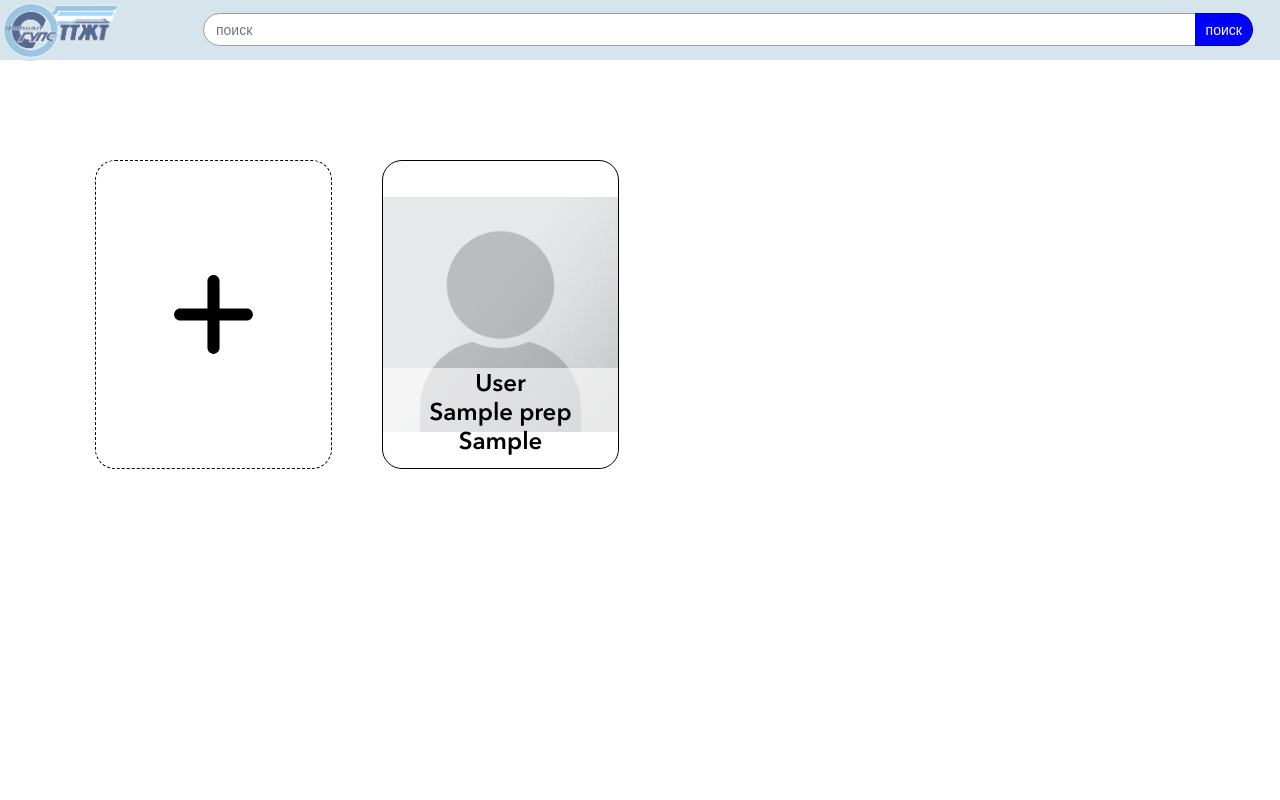
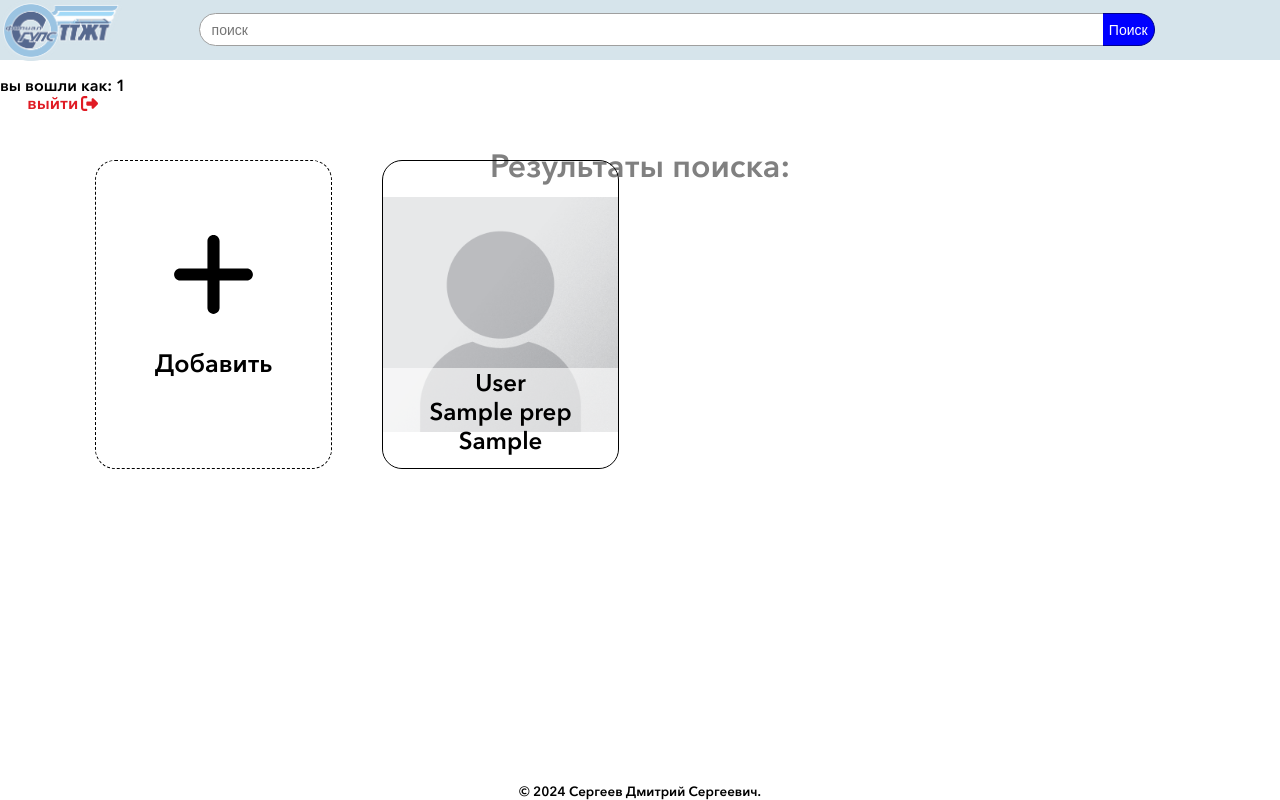
Before and after one commit to giorno2/diplom, a PHP site: page /main_src.php in a window 1280 px wide. Run offline with PHP 8.4, Linux system fonts and the light colour scheme; the visitor is signed in with stand-in values (Sample User, id 1); tables that the repository leaves empty hold one stand-in row (values such as "Sample post"); data that the repository does not hold is empty.

Commit message:
сделаны правки
много правок

```diff
--- a/main_src.php
+++ b/main_src.php
@@ -9,7 +9,7 @@
 <head>
     <meta charset="UTF-8">
     <link rel="stylesheet" href="style.css">
-    <title>главная</title>
+    <title>Главная</title>
 </head>
 <body>
 
@@ -19,18 +19,17 @@
             <?php
             $pst = $_POST['search'];
             printf("<input type='search' name='search' class='search' placeholder='поиск' value= '$pst'>") ?>
-            <input type="submit" value="поиск" class="src_btn">
+            <input type="submit" value="Поиск" class="src_btn">
         </form>
-    </div>
-    <div class="sidebar" id="sidebar">
-        <button id="bs"><img src="pic/bars-solid.svg" alt="" width="46" height="38"></button>
-        <ul>
-            <li id="tb"><div id="ind"><a class="e" href="main.php">преподаватели</a> <a href="main.php"><img id="book" src="pic/book-solid.svg" alt="" width="46" height="38"></a></div></li>
-            <li id="tp"><div id="ind"><a class="e" href="main.php">курсы </a> <a href="main_krs.php"><img id="pen" src="pic/pen-solid.svg" alt="" width="46" height="38"></a></div></li>
-        </ul>
+        <div id="logout">
+        <?php echo("<p>" . "вы вошли как: " . $_SESSION["login"] . "</p>"); ?>
+        <a href="logout.php">выйти<img src="pic/right-from-bracket-solid.svg" width="17px" height="17px"></a></div>
+        <div id="vresps">
+        <h1 id="resps">Результаты поиска:</h1>
+        </div>
     </div>
     <div class="content">
-        <a href="add_prep.php"> <div class="prep_new"><img id="plus" src="pic/plus-solid.svg" alt="" width="96.57px" height="96.57px"></div></a>
+        <a href="add_prep.php"> <div class="prep_new"><img id="plus" src="pic/plus-solid.svg" alt="" width="96.57px" height="96.57px"><p id="dobav">Добавить</p></div></a>
         <?php
         clearstatcache();
         include 'sql.php';
@@ -46,7 +45,7 @@
                 echo '<p>' . $row['name'] . '</p>';
                 echo '<p>' . $row['patronymic'] . '</p>';
                 echo '</div>';
-                echo '<div class="photo"><img src="im/' . $row['id'] . '.png"></div></a>';
+                echo '<div class="photo"><img src="im/' . $row['id'] . '.png" onerror="hideBrokenImage(this)"></div></a>';
                 echo '<a href="del_prep.php?id='. $row['id'] . '" class="d">';
                 echo '<div class="del_btn"><img src="pic/x-solid.svg" alt=""  width = "30px" height = "30px"></div>';
                 echo '</a>';
@@ -56,6 +55,17 @@
 
         ?>
     </div>
+ <footer>
+ <small>
+ © 2024 Сергеев Дмитрий Сергеевич.
+ </small>
+ </footer>
+
     <script src="script.js"></script>
+    <script type="text/javascript">
+    function hideBrokenImage(element){
+        element.style.display = 'none';
+}
+    </script>
 </body>
 </html>
--- a/sql.php
+++ b/sql.php
@@ -405,9 +405,7 @@
             } else {
                 echo "Error deleting photo";
             }
-        } else {
-            echo "Photo does not exist";
-        }
+        } else {}
     } catch (PDOException $e) {
         echo "Error: " . $e->getMessage();
     }
--- a/style.css
+++ b/style.css
@@ -42,6 +42,17 @@
 .main h1{
     align-self: center;
     margin-left: 20px;
+}
+#resps{
+    align-self: center;
+    margin-left 20px;
+    color:gray;
+}
+#vresps{
+    width:100%;
+    display:flex;
+    align-items:center;
+    justify-content:center;
 }
 .log{
     display: flex;
@@ -131,9 +142,6 @@
     display: flex;
     flex-direction: row;
     flex-wrap: wrap;
-}
-#mc{
-    margin-top: 180px;
 }
 
 .prep_new{
@@ -338,7 +346,7 @@
     align-items: baseline;
     justify-content: center;
     width:1830px;
-    height: 382px;
+    height: 450px;
     border: 1px solid black;
     border-radius: 20px;
     margin-top:10px;
@@ -370,7 +378,7 @@
     width: 100%;
 }
 #krs input{
-    height: 20px;
+    height: 30px;
     width: 1800px;
 }
 #krs_m input{
@@ -522,7 +530,7 @@
     align-items:center;
     justify-content:center;
     height: 60px;
-    width: 90%;
+    width: 82%;
     margin-top:-6px;
 }
 .tab {
@@ -576,3 +584,35 @@
     border-bottom: 1px solid #909090;
     color:#909090;
 }
+#dobav{
+    font-weight:bold;
+    font-size:25px;
+}
+
+footer {
+    width:100%;
+    position:absolute;
+    bottom:0px;
+    text-align: center;
+    color: #000;
+}
+#logout{
+    display:flex;
+    align-items:center;
+    justify-content:center;
+    height:100%;
+    flex-direction:column;
+}
+#logout p{
+    margin-bottom:-3px;
+    margin-top:-3px;
+}
+#logout a{
+    font-size:17px;
+    vertical-align:center;
+    color:#e01b24;
+}
+#logout img{
+    margin-left:3px;
+    margin-bottom:-3px;
+}
```
Also changed, not shown: add_prep.php (+18 -10 lines), edit_prep.php (+18 -10 lines), index.php (+6 -1 lines), logout.php (added, +10 -0 lines), main.php (+13 -5 lines), script.js (+49 -73 lines), im/30.png (added), pic/right-from-bracket-solid.svg (added).
